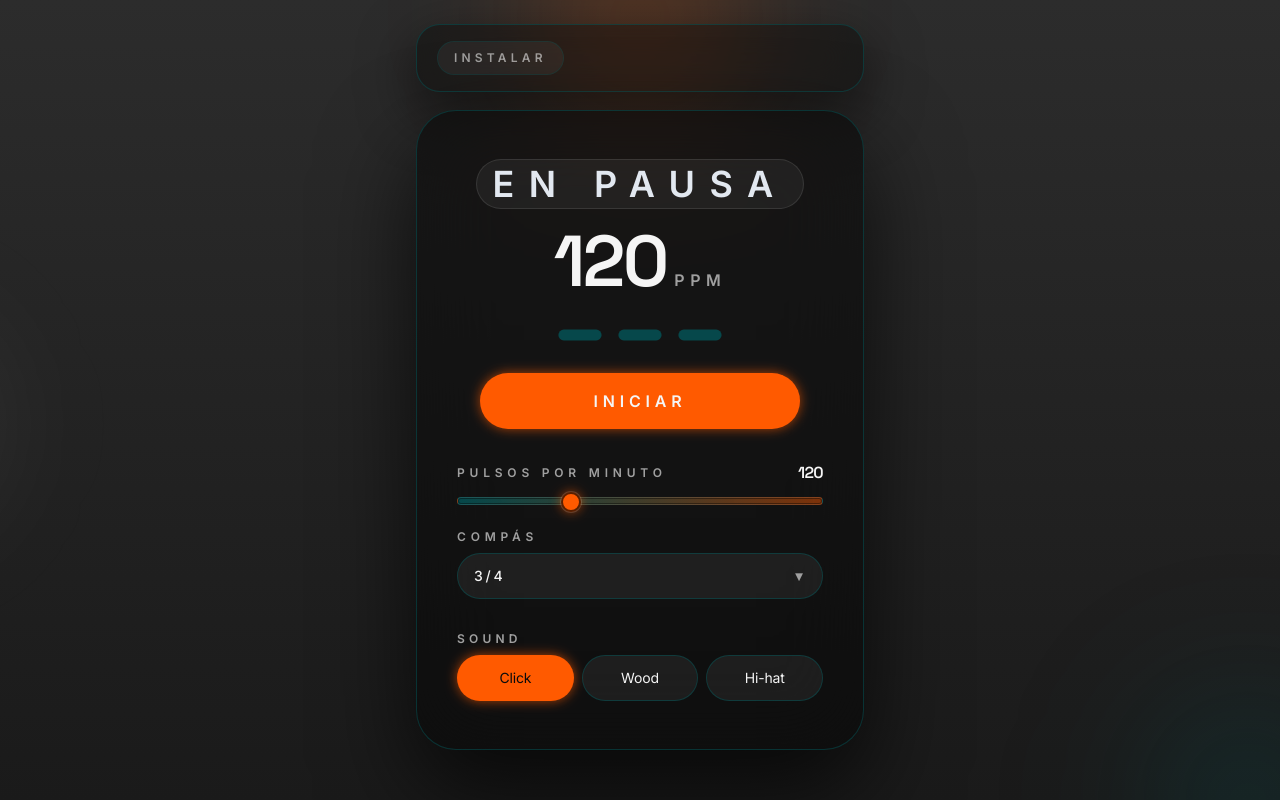
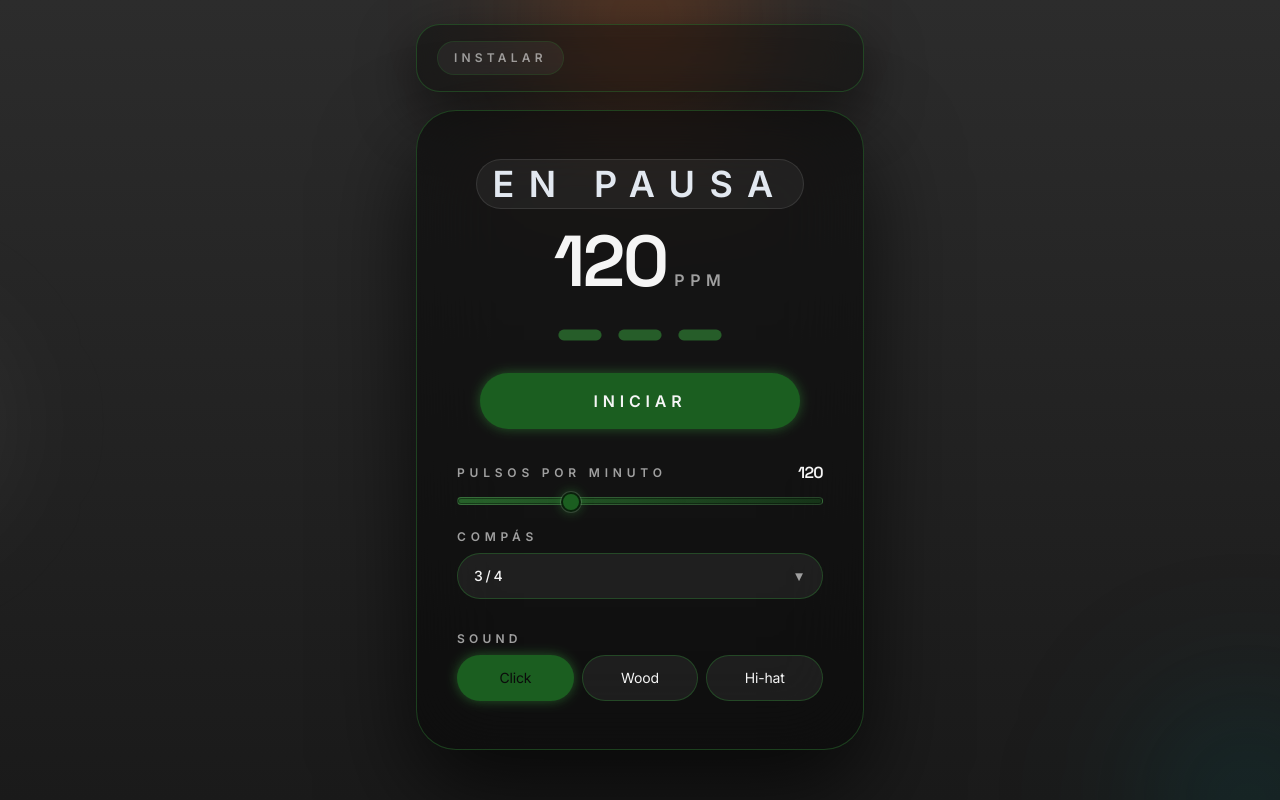
Before and after one commit to cassina/metronome, a Next.js app: page / in a window 1280 px wide. Built offline with nearby package versions, Linux system fonts and the light colour scheme.

Commit message:
feat: refresh theme with green palette

```diff
--- a/src/app/components/TimeSignatureSelect.tsx
+++ b/src/app/components/TimeSignatureSelect.tsx
@@ -37,7 +37,7 @@ export function TimeSignatureSelect({
           aria-label={TIME_SIGNATURE_LABEL}
           value={value}
           onChange={handleChange}
-          className="w-full appearance-none rounded-full border border-[color:var(--accent-secondary-soft)] bg-[var(--surface)] px-4 py-3 pr-12 text-left text-sm font-medium tracking-[0.2em] text-[#f5f5f5] transition focus:border-[var(--accent-secondary)] focus:bg-[var(--surface-strong)] focus:outline-none focus:ring-2 focus:ring-[rgba(255,90,0,0.35)]"
+          className="w-full appearance-none rounded-full border border-[color:var(--accent-secondary-soft)] bg-[var(--surface)] px-4 py-3 pr-12 text-left text-sm font-medium tracking-[0.2em] text-[#f5f5f5] transition focus:border-[var(--accent-secondary)] focus:bg-[var(--surface-strong)] focus:outline-none focus:ring-2 focus:ring-[rgba(46,125,50,0.35)]"
         >
           {TIME_SIGNATURE_OPTIONS.map((option) => (
             <option key={option} value={option} className="text-[#1a1a1a]">
--- a/src/app/globals.css
+++ b/src/app/globals.css
@@ -3,16 +3,16 @@
 :root {
   --bg-from: #2c2c2c;
   --bg-to: #1a1a1a;
-  --accent-primary: #ff5a00;
-  --accent-secondary: #005f63;
-  --accent-secondary-strong: rgba(0, 95, 99, 0.7);
-  --accent-secondary-soft: rgba(0, 95, 99, 0.45);
+  --accent-primary: #1b5e20;
+  --accent-secondary: #2e7d32;
+  --accent-secondary-strong: rgba(46, 125, 50, 0.75);
+  --accent-secondary-soft: rgba(46, 125, 50, 0.45);
   --text: #f5f5f5;
   --text-muted: #a0a0a0;
   --surface: rgba(255, 255, 255, 0.06);
   --surface-strong: rgba(255, 255, 255, 0.12);
   --border-soft: rgba(160, 160, 160, 0.18);
-  --glow: 0 0 12px rgba(255, 90, 0, 0.65);
+  --glow: 0 0 12px rgba(46, 125, 50, 0.65);
   --shadow-strong: rgba(0, 0, 0, 0.65);
   --gradient-background: linear-gradient(
     to bottom,
@@ -55,7 +55,7 @@ body {
 }
 
 .tempo-slider:focus-visible {
-  outline: 2px solid rgba(255, 90, 0, 0.65);
+  outline: 2px solid rgba(46, 125, 50, 0.65);
   outline-offset: 6px;
 }
 
@@ -65,7 +65,7 @@ body {
   background: linear-gradient(
     90deg,
     var(--accent-secondary-strong),
-    rgba(255, 90, 0, 0.45)
+    rgba(27, 94, 32, 0.45)
   );
   border: 1px solid rgba(245, 245, 245, 0.08);
   box-shadow: inset 0 0 0 1px rgba(0, 0, 0, 0.4);
@@ -77,7 +77,7 @@ body {
   background: linear-gradient(
     90deg,
     var(--accent-secondary-strong),
-    rgba(255, 90, 0, 0.45)
+    rgba(27, 94, 32, 0.45)
   );
   border: 1px solid rgba(245, 245, 245, 0.08);
   box-shadow: inset 0 0 0 1px rgba(0, 0, 0, 0.4);
@@ -118,7 +118,7 @@ body {
 .tempo-slider:active::-moz-range-thumb {
   transform: scale(0.94);
   box-shadow:
-    0 12px 22px rgba(255, 90, 0, 0.55),
+    0 12px 22px rgba(46, 125, 50, 0.55),
     0 0 0 1px rgba(255, 255, 255, 0.2);
 }
 
@@ -145,7 +145,7 @@ body {
 .tempo-input:focus {
   outline: none;
   border-color: var(--accent-secondary-strong);
-  box-shadow: 0 0 0 6px rgba(255, 90, 0, 0.12);
+  box-shadow: 0 0 0 6px rgba(46, 125, 50, 0.16);
   background: var(--surface-strong);
 }
 
```
